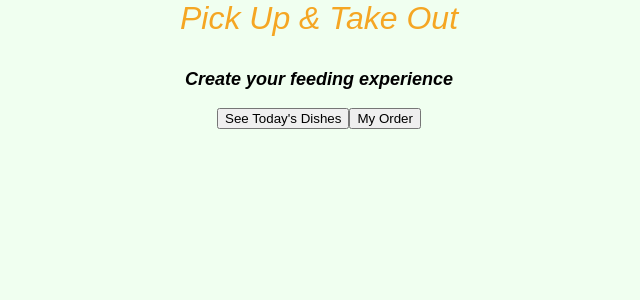
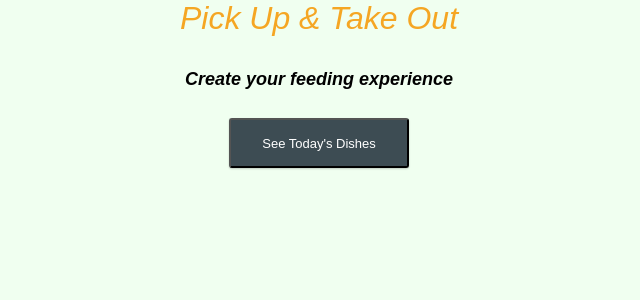
Before and after one commit to fancychimp/take-out, a React (Create React App) app: page / in a window 1280 px wide. Shown: the top 300 px of the page, without its empty margins (321-961 px from the left). Built offline with nearby package versions, Linux system fonts and the light colour scheme.

Commit message:
Styling of more buttons, Adds logic to only show the My Order button when appropriate, and only show the cart items if there are any to show

```diff
--- a/src/components/App.js
+++ b/src/components/App.js
@@ -21,11 +21,8 @@ class App extends React.Component {
   };
 
   addDishToOrder = (key) => {
-    // Take a copy of the current order state
     const order = { ...this.state.order };
-    //
     order[key] = order[key] + 1 || 1;
-    // Update state
     this.setState({ order });
   };
 
--- a/src/components/Dish.js
+++ b/src/components/Dish.js
@@ -29,7 +29,7 @@ class Dish extends React.Component {
                     {formatPrice(price)}
                 </div>
                 <div className="button" onClick={ () => this.props.addDishToOrder(this.props.index) }>
-                    <p className="btnText">Add to Order?</p>
+                    <p className="btnText">Add to Order</p>
                 </div>
             </li>
         );
--- a/src/components/Order.js
+++ b/src/components/Order.js
@@ -8,28 +8,35 @@ class Order extends React.Component {
     };
 
     state = {
-        hideLoadDishButton: false
+        hideLoadDishButton: false,
+        hideMyOrderButton: true
     }
 
     handleHideLoadDishButton = () => {
         this.setState({ hideLoadDishButton: true })
     }
 
+    handleHideMyOrderButton = () => {
+        this.setState({ hideMyOrderButton: false })
+    }
+
     onLoadDishClick = () => {
         this.props.loadDishes()
         this.handleHideLoadDishButton()
+        this.handleHideMyOrderButton()
     };
 
     render() {
         const styleLoadDishButton = this.state.hideLoadDishButton ? { display: 'none' } : {}
+        const styleMyOrderButton = this.state.hideLoadDishButton ? {} : { display: 'none' }
 
         return (
             <div>
-                <button style={styleLoadDishButton} onClick={ this.onLoadDishClick }>
-                    See Today's Dishes
+                <button className="load-dishes btnText" style={styleLoadDishButton} onClick={ this.onLoadDishClick }>
+                    <span> See Today's Dishes </span>
                 </button>
-                <button onClick={ this.props.goToMyOrder }>
-                    My Order
+                <button className="my-order btnText" style={styleMyOrderButton} onClick={ this.props.goToMyOrder }>
+                <span role="img" aria-label="cart">🛒 Checkout</span>
                 </button>
             </div>
         )
--- a/src/components/ShoppingCart.js
+++ b/src/components/ShoppingCart.js
@@ -45,6 +45,8 @@ class ShoppingCart extends React.Component {
 
 
     render() {
+            // Only render the items if there is anything to render
+            if (Object.keys(this.props.location.state.order).length > 0) {
                 return (
                     <div>
                         <div className="menu">
@@ -53,6 +55,7 @@ class ShoppingCart extends React.Component {
                         <p className="cart-tagline">My Food Cart</p>
                         <ul>
                             {Object.keys(this.props.location.state.order).map(key => (
+                                // Do not render the item if it has a 0 count
                                 this.props.location.state.order[key] >= 1 ?
                                 <CartItem
                                     key={key}
@@ -62,13 +65,23 @@ class ShoppingCart extends React.Component {
                                     addDishToOrder={this.addDishToOrder}
                                     removeDishFromOrder={this.removeDishFromOrder}
                                     renderMyOrder={this.renderMyOrder}
-
                                 />  : ''
-
                             ))}
                         </ul>
                     </div>
                 )
+            } else {
+                return (
+                    <div>
+                        <div className="menu">
+                            <Header tagline="Create your feeding experience"/>
+                        </div>
+                        <p className="cart-tagline">My Food Cart</p>
+                        <p>There's nothing in your cart yet.</p>
+                        <button>Click here to see today's dishes</button>
+                    </div>
+                )
+            }
     }
 };
 
--- a/src/css/index.css
+++ b/src/css/index.css
@@ -25,6 +25,34 @@ ul {
   background: #3D4C53;
   margin : 20px auto;
   width : 200px;
+  height : 50px;
+  overflow: hidden;
+  text-align : center;
+  transition : .2s;
+  cursor : pointer;
+  border-radius: 3px;
+  box-shadow: 0px 1px 2px rgba(0,0,0,.2);
+}
+
+.load-dishes {
+  background: #3D4C53;
+  font-size: 13px;
+  margin : 10px auto;
+  width :  180px;
+  height : 50px;
+  overflow: hidden;
+  text-align : center;
+  transition : .2s;
+  cursor : pointer;
+  border-radius: 3px;
+  box-shadow: 0px 1px 2px rgba(0,0,0,.2);
+}
+
+.my-order {
+  background: #3D4C53;
+  font-size: 13px;
+  margin : 10px auto;
+  width :  180px;
   height : 50px;
   overflow: hidden;
   text-align : center;
```
Lines whose indentation alone changed are shown as unchanged.
